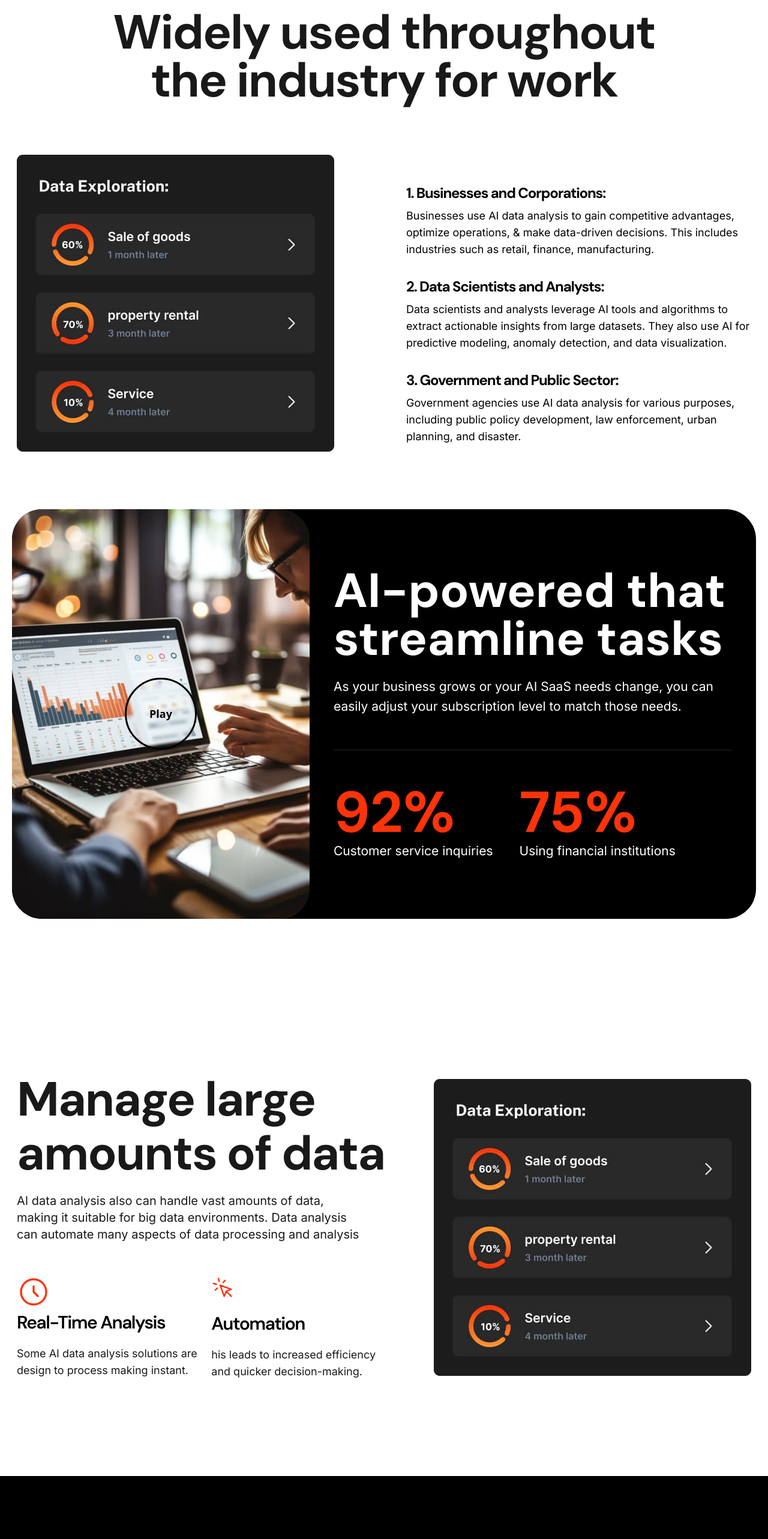
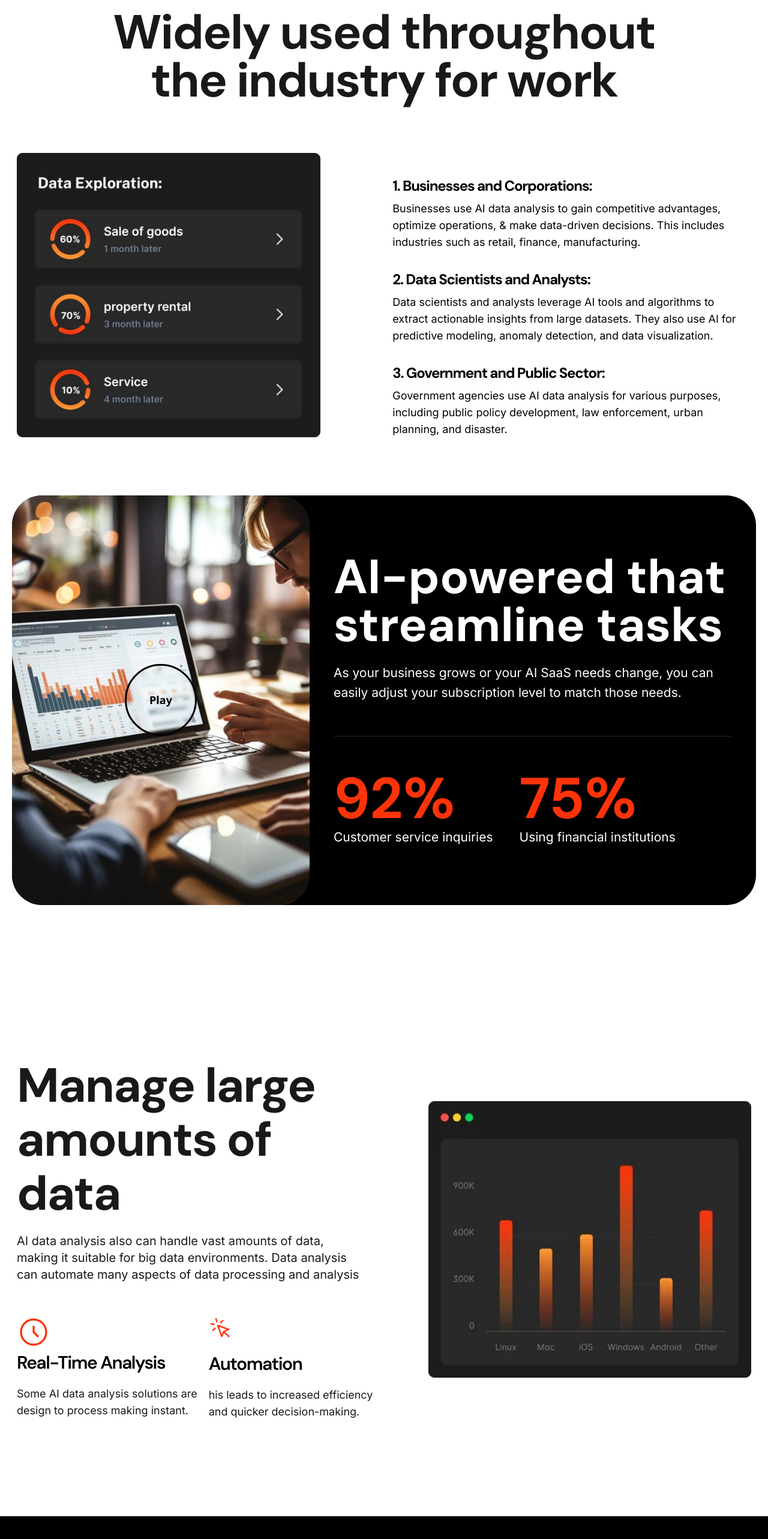
Before and after one commit to sumondeveloper/azzleai, a React (Vite) app: page /servicedetails in a window 1280 px wide. Shown: the part 1351-3917 px from the top of the page at 60% size. Built offline with nearby package versions, Linux system fonts and the light colour scheme.

Commit message:
fix service and service details animation

```diff
--- a/src/components/sections/AudienceSection.jsx
+++ b/src/components/sections/AudienceSection.jsx
@@ -10,14 +10,13 @@ const AudienceSection = () => {
       <MaxWidthWrapper>
         {/* Top Section */}
 
-        <div className="flex flex-col justify-between sm:flex-row items-center lg:gap-30 sm:gap-8">
-          <AnimatonVariants
-            animation="fade-right"
-            delay={0.7}
-            duration={0.7}
-            className="mt-10 lg:w-[100%] h-auto sm:w-[50%]"
-          >
-            <img src={ContentImageOne} alt="" className="w-full h-auto" />
+        <div className="flex flex-col justify-between sm:flex-row items-center lg:gap-30 sm:gap-20">
+          <AnimatonVariants animation="fade-right" delay={0.7} duration={0.7}>
+            <img
+              src={ContentImageOne}
+              alt=""
+              className="lg:w-[1000px] sm:w-[1400px] h-auto object-cover"
+            />
           </AnimatonVariants>
 
           <AnimatonVariants
@@ -45,7 +44,7 @@ const AudienceSection = () => {
         </div>
 
         {/* Bottom Section */}
-        <div className="mt-15 flex flex-col sm:flex-row sm:justify-between items-center sm:mt-20 sm:gap-8 lg:gap-25">
+        <div className="mt-15 flex flex-col sm:flex-row sm:justify-between items-center sm:mt-20 sm:gap-8 lg:gap-30">
           <AnimatonVariants animation="fade-left" delay={0.5} duration={0.7}>
             <div>
               <h2 className="text-[36px] font-secondary font-semibold leading-[40px] tracking-tight lg:text-[80px] lg:leading-[80px] lg:tracking-normal sm:font-bold sm:leading-10 ">
--- a/src/pages/ServiceDetails.jsx
+++ b/src/pages/ServiceDetails.jsx
@@ -8,7 +8,7 @@ import VideoPlayer from "../components/sections/VideoPlayer";
 import AutomotinIcon from "../assets/icons/icon-orange-cursor-click.svg";
 import ClockIcon from "../assets/icons/icon-orange-clock.svg";
 import AboutContact from "../components/sections/AboutContact";
-import { motion } from "motion/react";
+import AnimatonVariants from "../components/shared/AnimatonVariants";
 
 const ServiceDetails = () => {
   return (
@@ -58,47 +58,43 @@ const ServiceDetails = () => {
                   </div>
                 </div>
               </div>
+
               <img
                 src={ContentImageOne}
                 alt=""
                 width="526"
                 height="450"
-                className="sm:h-[50%] sm:w-[50%] w-full"
+                className="sm:h-[50%] sm:w-[50%] w-full "
               />
             </div>
             {/* middle row */}
             <div className="mt-20 lg:mt-30">
-              <motion.div
-                initial={{ opacity: 0, y: 50 }}
-                whileInView={{ opacity: 1, y: 0 }}
-                transition={{ duration: 0.7, delay: 0.5, ease: "easeInOut" }}
-                viewport={{ once: true }}
-                className="sm:max-w-sm mx-auto lg:max-w-5xl text-center"
-              >
+              <div className="sm:max-w-sm mx-auto lg:max-w-5xl text-center">
                 <h2 className="text-[36px] font-bold text-primary leading-10 font-secondary tracking-tight lg:text-[80px] lg:leading-[80px]">
                   Widely used throughout the industry for work
                 </h2>
-              </motion.div>
+              </div>
 
               <div className="mt-20 flex flex-col gap-12 sm:flex-row items-center lg:gap-30">
-                <motion.img
-                  initial={{ opacity: 0, x: 100 }}
-                  whileInView={{ opacity: 1, x: 0 }}
-                  transition={{ duration: 0.7, delay: 0.5, ease: "easeInOut" }}
-                  viewport={{ once: true }}
+                <AnimatonVariants
+                  animation="fade-right"
+                  delay={0.7}
+                  duration={0.7}
+                >
+                  <img
                     src={ContentImageTwo}
                     alt=""
                     width="526"
                     height="450"
-                  className="sm:h-[50%] sm:w-[50%] w-full mt-1"
+                    className="lg:w-[1400px] sm:w-[1400px] h-auto object-cover"
                   />
-
-                <motion.div
-                  initial={{ opacity: 0, x: -100 }}
-                  whileInView={{ opacity: 1, x: 0 }}
-                  transition={{ duration: 0.7, delay: 0.5, ease: "easeInOut" }}
-                  viewport={{ once: true }}
+                </AnimatonVariants>
+                <AnimatonVariants
+                  animation="fade-left"
+                  delay={0.7}
+                  duration={0.7}
                 >
+                  <div>
                     <div className="flex flex-col gap-8 mt-10">
                       <div>
                         <h2 className="text-2xl sm:text-xl font-secondary font-bold tracking-tighter lg:text-2xl">
@@ -133,7 +129,8 @@ const ServiceDetails = () => {
                         </p>
                       </div>
                     </div>
-                </motion.div>
+                  </div>
+                </AnimatonVariants>
               </div>
             </div>
           </div>
@@ -142,12 +139,11 @@ const ServiceDetails = () => {
           <VideoPlayer isGradient={false} />
           <MaxWidthWrapper>
             {/* bottom row */}
-            <motion.div
-              initial={{ opacity: 0, y: 50 }}
-              whileInView={{ opacity: 1, y: 0 }}
-              transition={{ duration: 0.7, delay: 0.5, ease: "easeInOut" }}
-              viewport={{ once: true }}
-              className="flex flex-col sm:flex-row items-center justify-between gap-10 lg:gap-20"
+            <div className="flex flex-col sm:flex-row items-center justify-between gap-10 lg:gap-20">
+              <AnimatonVariants
+                animation="fade-left"
+                delay={0.5}
+                duration={0.7}
               >
                 <div>
                   <h1 className="text-[36px] font-bold text-primary leading-10 font-secondary tracking-tight lg:text-[80px] lg:leading-[90px]">
@@ -156,8 +152,9 @@ const ServiceDetails = () => {
                   <div className="lg:max-w-xl">
                     <p className="text-lg text-primary font-primary mt-5 lg:text-xl">
                       AI data analysis also can handle vast amounts of data,
-                    making it suitable for big data environments. Data analysis
-                    can automate many aspects of data processing and analysis
+                      making it suitable for big data environments. Data
+                      analysis can automate many aspects of data processing and
+                      analysis
                     </p>
                   </div>
                   <div className="lg:flex lg:mt-8 items-center">
@@ -195,18 +192,23 @@ const ServiceDetails = () => {
                     </div>
                   </div>
                 </div>
-              <motion.img
-                initial={{ opacity: 0, x: 100 }}
-                whileInView={{ opacity: 1, x: 0 }}
-                transition={{ duration: 0.7, delay: 0.7, ease: "easeInOut" }}
-                viewport={{ once: true }}
-                src={ContentImageTwo}
+              </AnimatonVariants>
+              <AnimatonVariants
+                animation="fade-right"
+                delay={0.5}
+                duration={0.7}
+              >
+                <div>
+                  <img
+                    src={ContentImageOne}
                     alt=""
                     width="526"
                     height="450"
-                className="sm:h-[50%] sm:w-[50%] w-full mt-1"
+                    className="lg:w-[1000px] sm:w-[1400px] h-auto object-cover"
                   />
-            </motion.div>
+                </div>
+              </AnimatonVariants>
+            </div>
           </MaxWidthWrapper>
           <AboutContact />
         </div>
```
Lines whose indentation alone changed are shown as unchanged.
